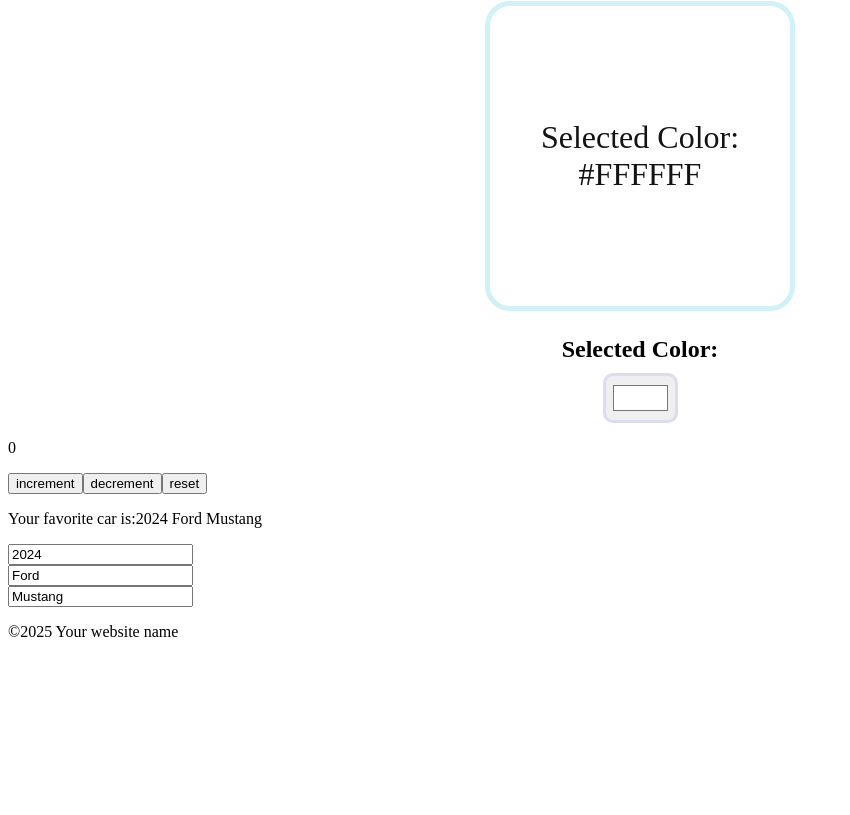
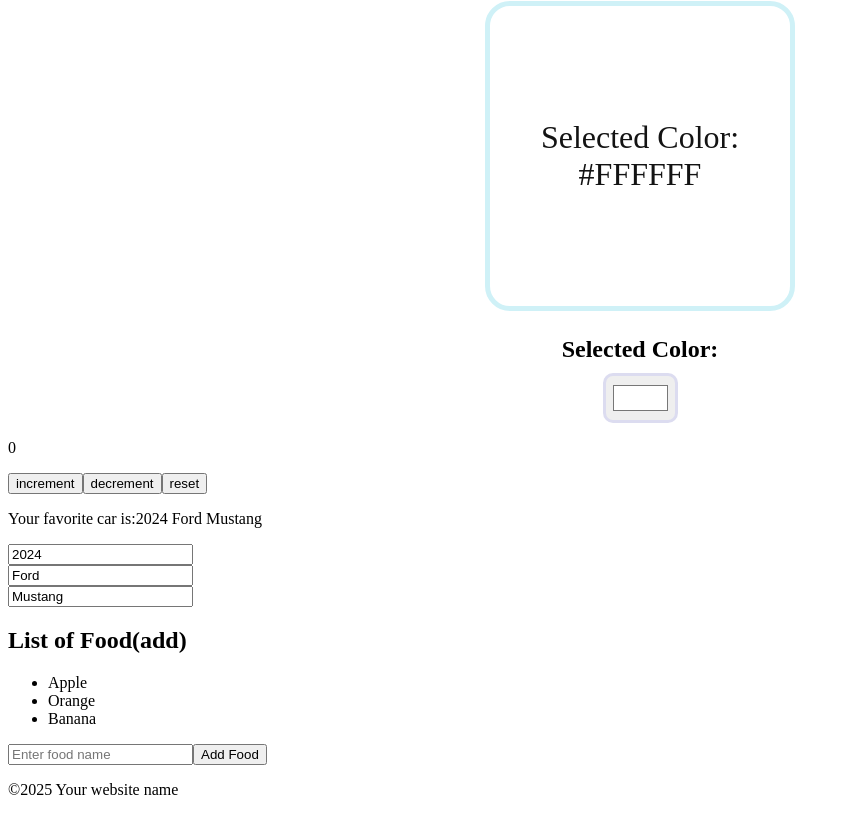
Before and after one commit to amirhoprogrammer/my-react-bro, a React (Vite) app: page / in a window 1280 px wide. Shown: the part 2012-2827 px from the top of the page, without its empty margins (0-850 px from the left). Before the commit the page ends 2669 px from the top, so only its background shows below. Built offline with nearby package versions, Linux system fonts and the light colour scheme.

Commit message:
update array in state

```diff
--- a/src/App.jsx
+++ b/src/App.jsx
@@ -15,6 +15,7 @@ import Counter from "./Counter.jsx";
 import ColorPicker from "./ColorPicker.jsx";
 import MyComponents from "./MyComponents.jsx";
 import MyComponentObject from "./MyComponentObject.jsx";
+import MyComponentArray from "./MyComponentArray.jsx";
 function App() {
   const fruits = [
     { id: 1, name: "apple", calories: 95 },
@@ -51,6 +52,7 @@ function App() {
       <ColorPicker />
       <MyComponents />
       <MyComponentObject />
+      <MyComponentArray />
       {/*<Student name="Ali" age="ghi" isStudent={true} />
       <Student />*/}
       {/**/}
--- /dev/null
+++ b/src/MyComponentArray.jsx
@@ -0,0 +1,39 @@
+import { element } from "prop-types";
+import React, { useState } from "react";
+function MyComponentArray() {
+  const [foods, setFoods] = useState(["Apple", "Orange", "Banana"]);
+  function handleAddFood() {
+    const newFood = document.getElementById("foodInput").value;
+    document.getElementById("foodInput").value = "";
+    //setFoods([newFood]);
+    setFoods([...foods, newFood]);
+    //setFoods(f =>[...f, newFood]);
+  }
+  function handleRemoveFood(index) {
+    setFoods(foods.filter((_, i) => i !== index));
+  }
+  return (
+    <div>
+      <h2>List of Food(add)</h2>
+      <ul>
+        {foods.map((food, index) => (
+          <li key={index} onClick={() => handleRemoveFood(index)}>
+            {food}
+          </li>
+        ))}
+      </ul>
+      <input type="text" id="foodInput" placeholder="Enter food name" />
+      <button value={foods} onClick={handleAddFood}>
+        Add Food
+      </button>
+      {/*<h2>List of Food(remove)</h2>
+      <ul>
+        {foods.map((food, index) => (
+          <li key={index}></li>
+        ))}
+      </ul>
+        <input type="text" value={foods} onChange={handleRemoveFood} />*/}
+    </div>
+  );
+}
+export default MyComponentArray;
```
